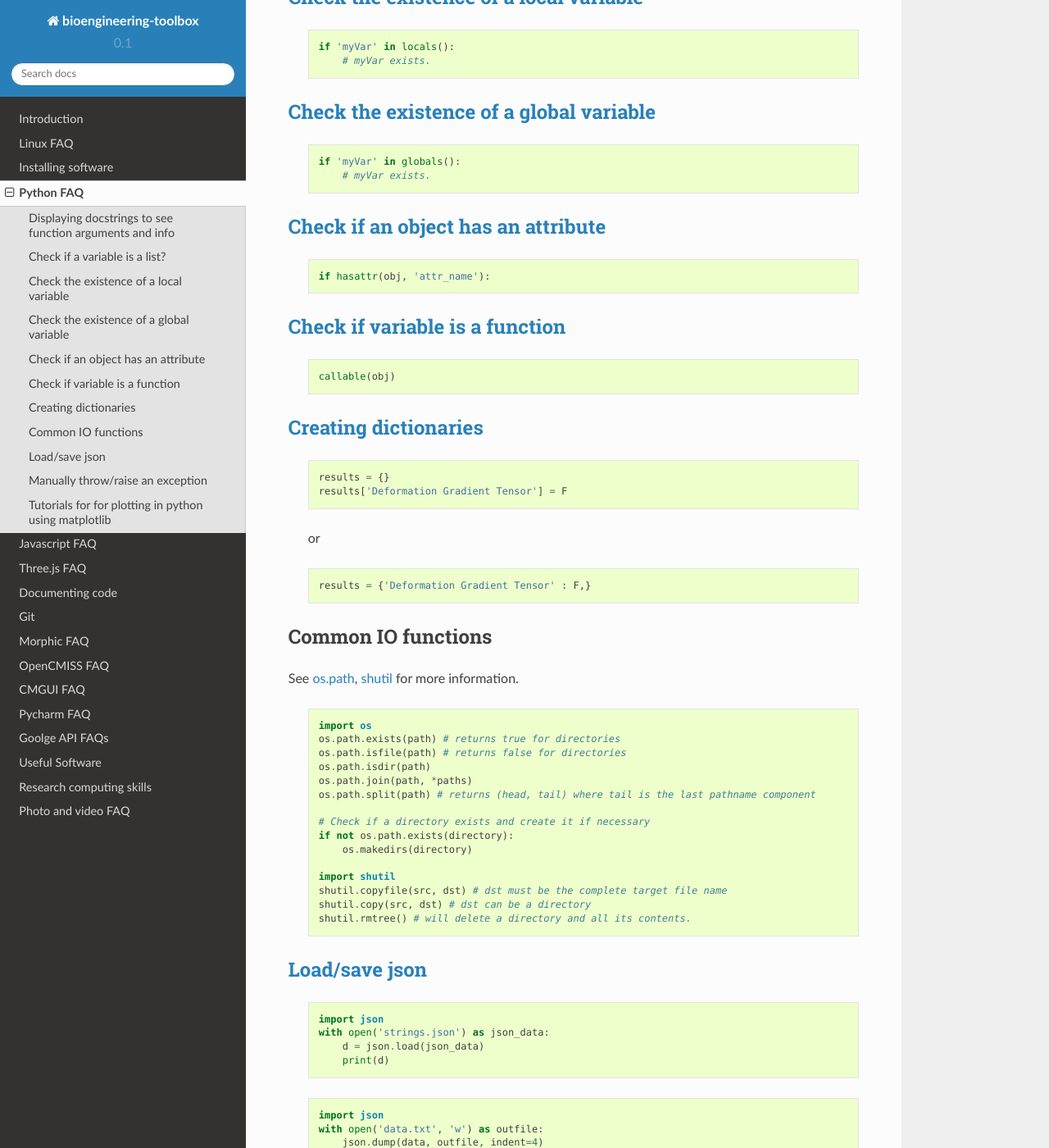
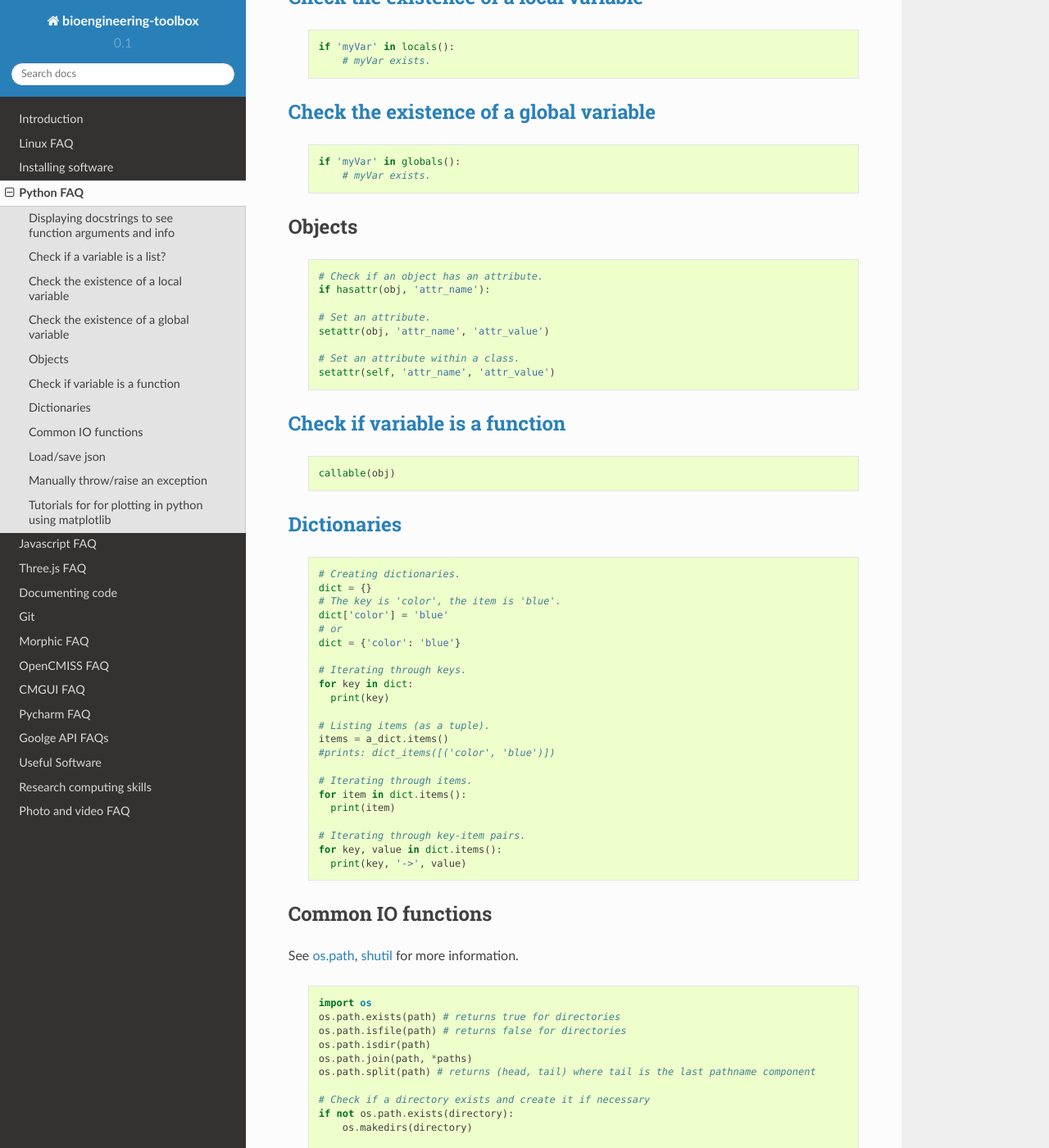
Before and after one commit to PrasadBabarendaGamage/bioengineering-toolbox, a Sphinx documentation site: the page built from docs/source/python_faq.rst, in a window 1280 px wide and 1400 px high, scrolled down 569 px. Shown: the whole window at 82% size. Built offline with Sphinx 7.4.7 and the Read the Docs theme 2.0.0, drawn with Linux system fonts in a browser that asks for light colours; formulas are drawn with MathJax 3; pages that are not in the unit, such as notebooks, are missing from menus.

Commit message:
Updating python faq

```diff
--- a/docs/source/python_faq.rst
+++ b/docs/source/python_faq.rst
@@ -45,12 +45,20 @@ See `Doc string conventions (PEP257) <https://www.python.org/dev/peps/pep-0257/>
     if 'myVar' in globals():
         # myVar exists.
 
-`Check if an object has an attribute <http://stackoverflow.com/questions/843277/how-do-i-check-if-a-variable-exists>`_
-------------------------------------
+Objects
+-------
 
   .. code-block:: python
 
+    # Check if an object has an attribute.
     if hasattr(obj, 'attr_name'):
+
+    # Set an attribute.
+    setattr(obj, 'attr_name', 'attr_value')
+
+    # Set an attribute within a class.
+    setattr(self, 'attr_name', 'attr_value')
+
 
 `Check if variable is a function <http://stackoverflow.com/questions/624926/how-to-detect-whether-a-python-variable-is-a-function>`_
 ---------------------------------------------------------
@@ -58,19 +66,34 @@ See `Doc string conventions (PEP257) <https://www.python.org/dev/peps/pep-0257/>
 
     callable(obj)
 
-`Creating dictionaries <http://www.python-course.eu/dictionaries.php>`_
------------------------------------------------------------------------
+`Dictionaries <http://www.python-course.eu/dictionaries.php>`_
+------------
 
   .. code-block:: python
 
-    results = {}
-    results['Deformation Gradient Tensor'] = F
+    # Creating dictionaries.
+    dict = {}
+    # The key is 'color', the item is 'blue'.
+    dict['color'] = 'blue'
+    # or
+    dict = {'color': 'blue'}
 
-  or
+    # Iterating through keys.
+    for key in dict:
+      print(key)
 
-  .. code-block:: python
+    # Listing items (as a tuple).
+    items = a_dict.items()
+    #prints: dict_items([('color', 'blue')])
 
-    results = {'Deformation Gradient Tensor' : F,}
+    # Iterating through items.
+    for item in dict.items():
+      print(item)
+
+    # Iterating through key-item pairs.
+    for key, value in dict.items():
+      print(key, '->', value)
+
 
 Common IO functions
 -------------------
```
